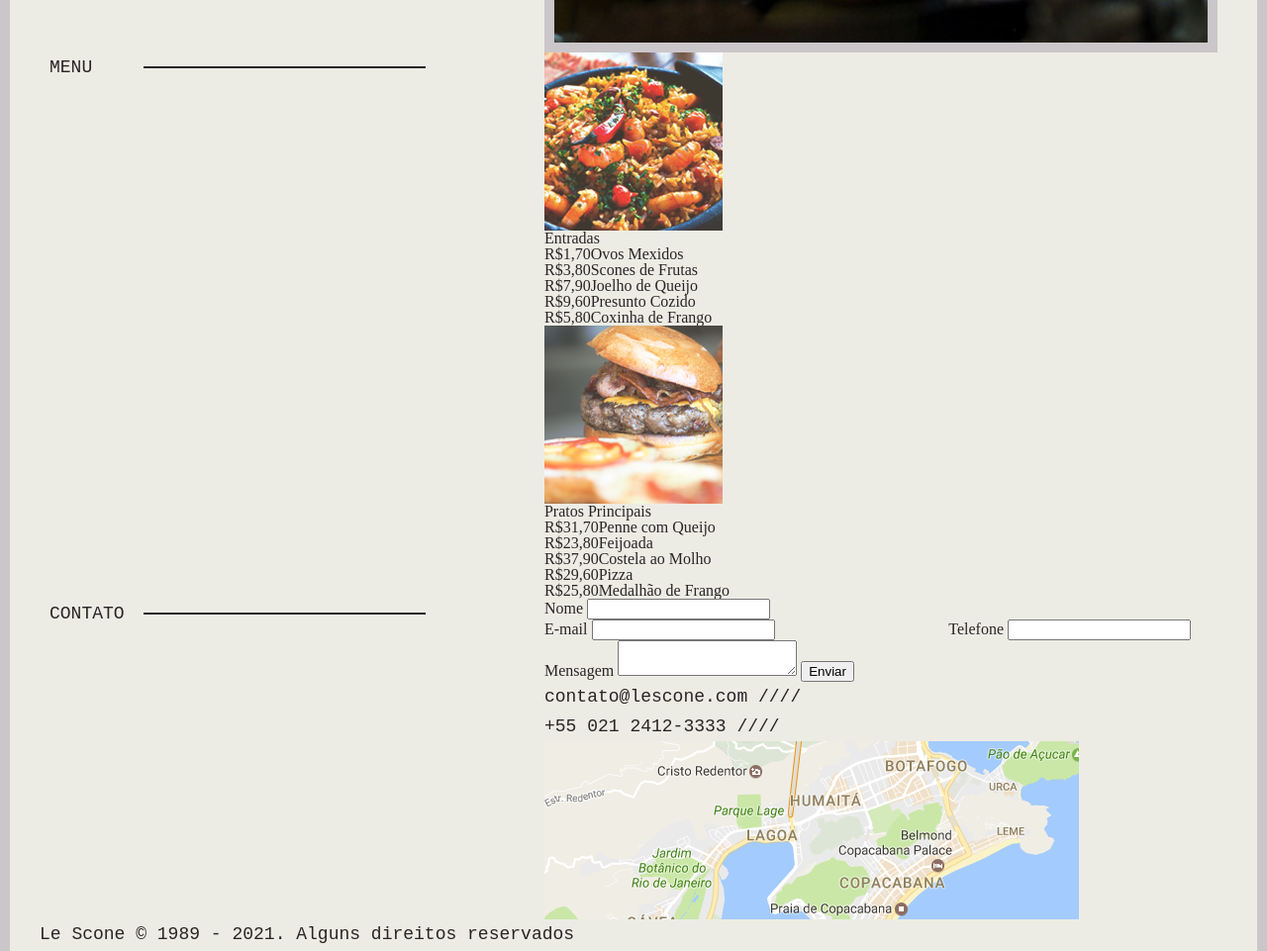
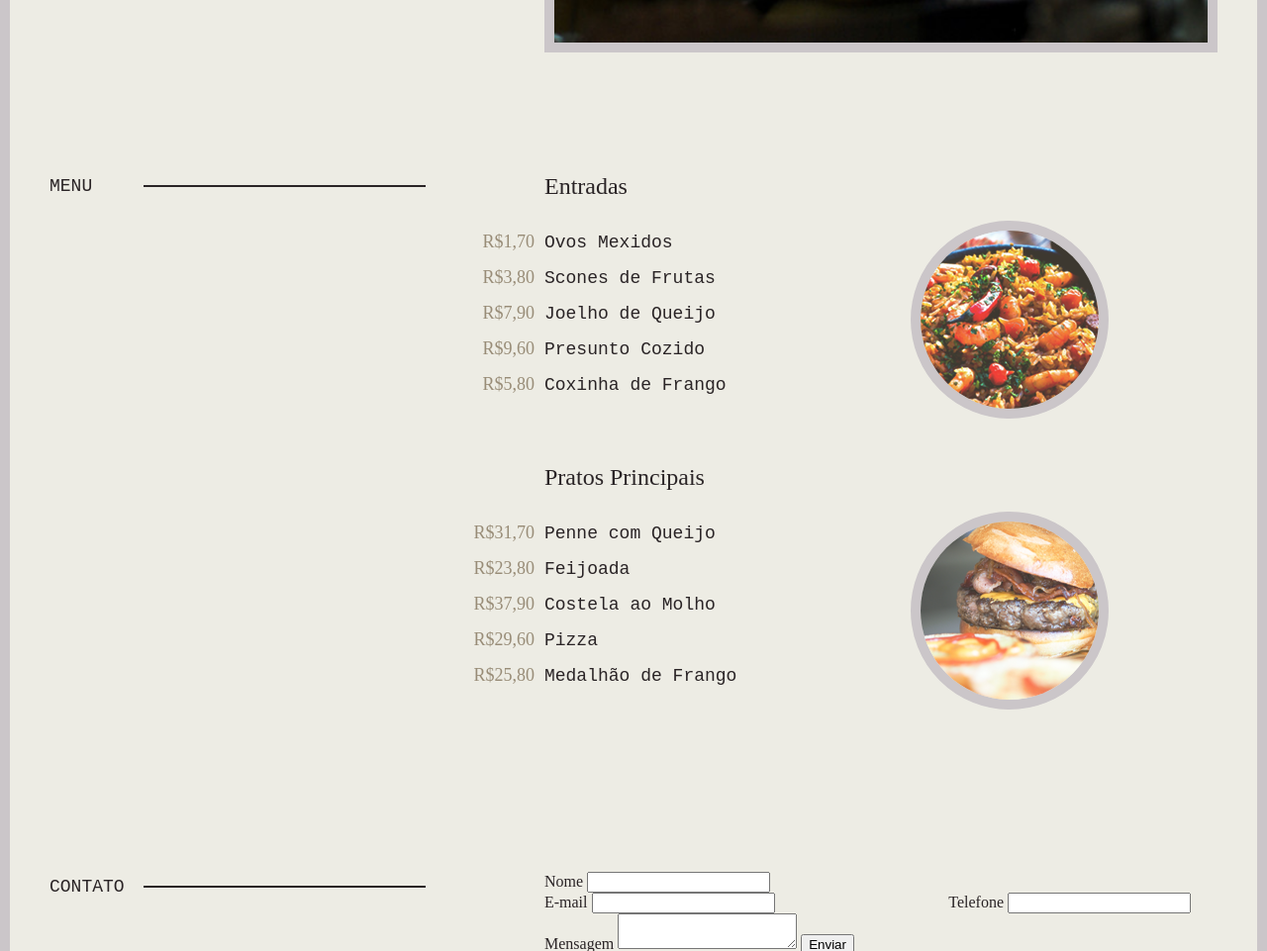
Before and after one commit to leooferreira/projeto-LeScone, a plain HTML site: page index.html in a window 1280 px wide. Shown: the part 893-1854 px from the top of the page at 99% size. Drawn offline with Linux system fonts and the light colour scheme; a web font is replaced by a local one.

Commit message:
estilizando o menu do site

```diff
--- /dev/null
+++ b/css/scss/_menu.scss
@@ -0,0 +1,47 @@
+.menu {
+    margin-top: 120px;
+    margin-bottom: 120px;
+    @include device(m) {
+        margin-top: 60px;
+        margin-bottom: 60px;
+    }
+}
+
+.menu-item {
+    margin-bottom: 60px;
+    h2 {
+        @include tipo-2(24);
+        margin-bottom: 1em;
+    }
+    li {
+        @include tipo-1(18);
+        line-height: em(35, 18);
+        span {
+            font-family: $fonte-2;
+            color: $bege-escuro;
+            display: inline-block;
+            width: 70px;
+            margin-right: 10px;
+            text-align: right;
+            margin-left: -80px;
+            @include device(m) {
+                margin-left: 0px;
+                width: auto;
+            }
+        }
+    }
+    img {
+        border-radius: 50%;
+        border: 10px solid $bege-medio;
+        position: absolute;
+        right: 0px;
+        margin-top: 50px;
+        @include device(d) {
+            right: 120px;
+        }
+        @include device(m) {
+            width: 120px;
+            margin-top: 0px;
+        }
+    }
+}
--- a/css/scss/style.scss
+++ b/css/scss/style.scss
@@ -6,3 +6,4 @@
 
 // Partes do Site
 @import 'intro';
+@import 'menu';
--- a/index.html
+++ b/index.html
@@ -21,7 +21,7 @@
 			<img class="intro-foto" src="img/foto.jpeg" alt="foto-restaurante">
 		</div>
 	</main>
-	<section class="container">
+	<section class="container menu">
 		<h1 class="grid-4 titulo">Menu</h1>
 		<div class="grid-7 offset-1">
 			<div class="menu-item">
```
Also changed, not shown: css/scss/style.css, 1 other file.
